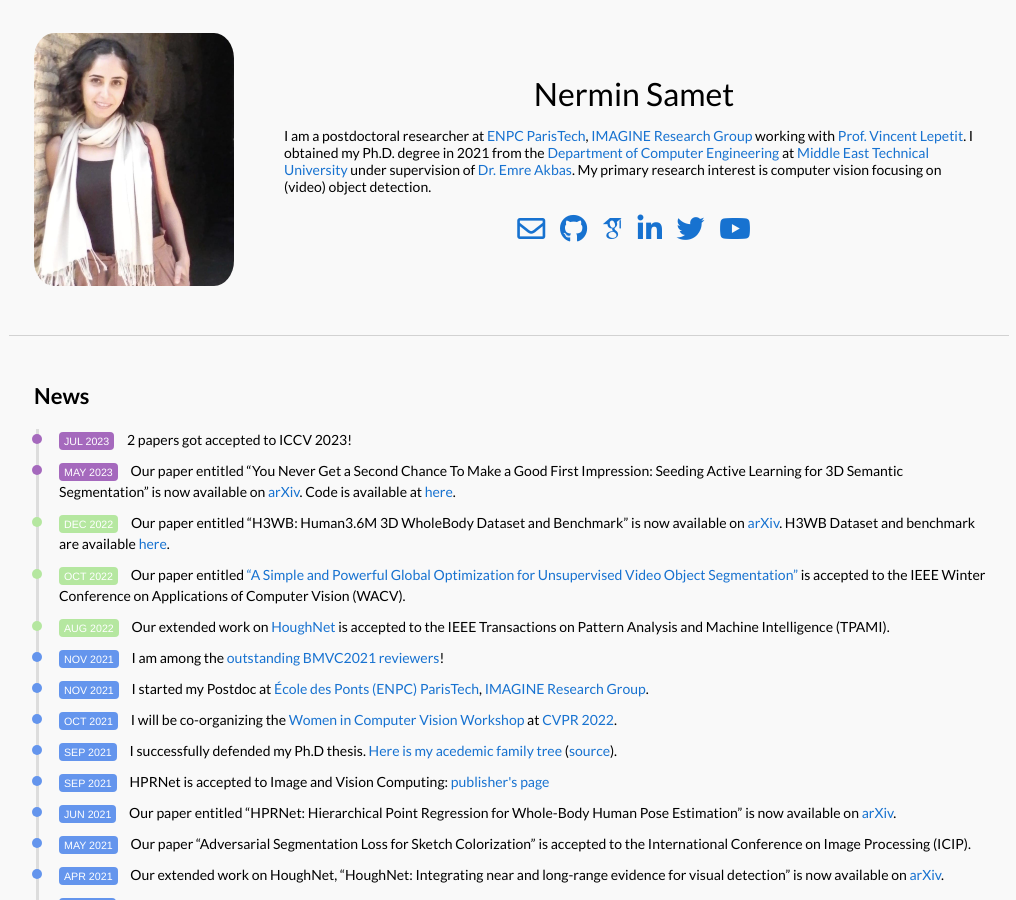
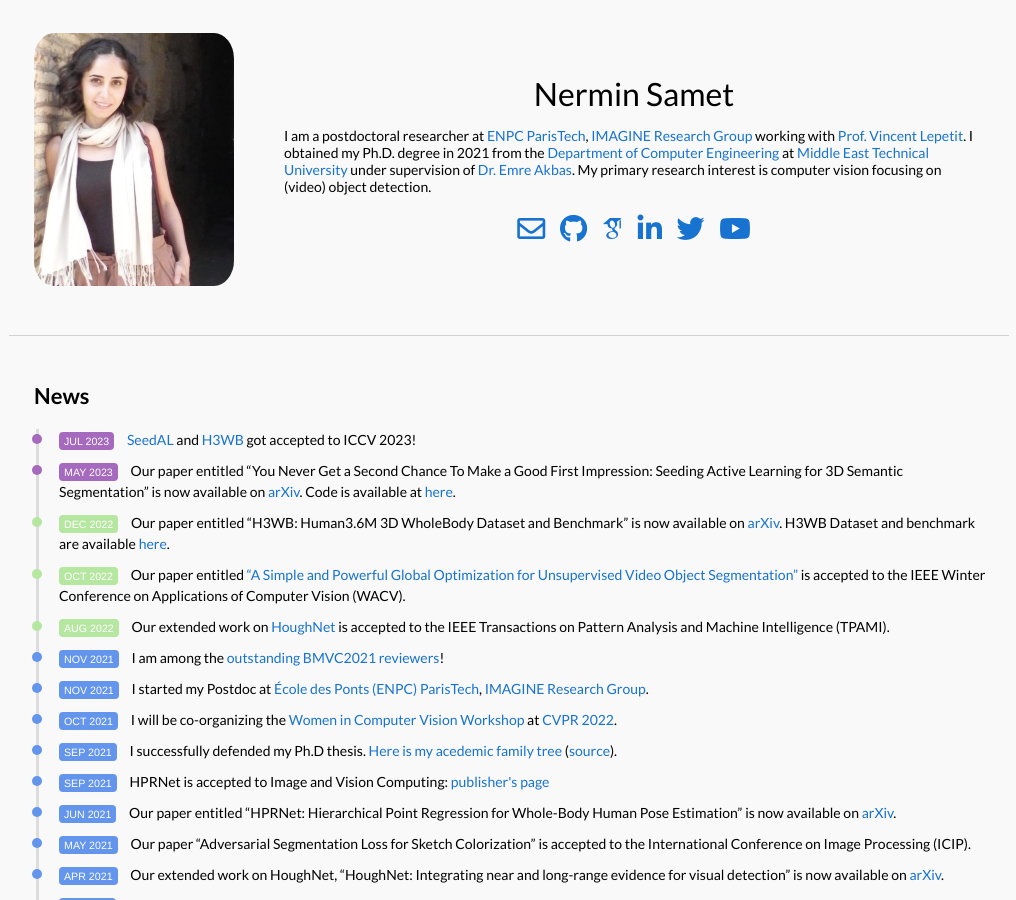
Before and after one commit to nerminsamet/nerminsamet.github.io, a Jekyll site: the page built from _posts/news/2023-07-17-iccv-papers.markdown, in a window 1280 px wide and 900 px high. Shown: the whole window, without its empty margins (131-1147 px from the left). Built offline with Jekyll 4.4.1, drawn with Linux system fonts in a browser that asks for light colours; some web fonts are replaced.

Commit message:
Update 2023-07-17-iccv-papers.markdown

```diff
--- a/_posts/news/2023-07-17-iccv-papers.markdown
+++ b/_posts/news/2023-07-17-iccv-papers.markdown
@@ -1,6 +1,6 @@
 ---
 layout: post
-title:  "2 papers got accepted to ICCV 2023!"
+title:  "<a href='https://arxiv.org/abs/2304.11762' target='_blank'>SeedAL</a> and <a href='https://arxiv.org/abs/2211.15692' target='_blank'>H3WB</a> got accepted to ICCV 2023!"
 date:   2023-07-17 10:00:00 +03:00
 categories: news
 color: "#A569BD"
```
